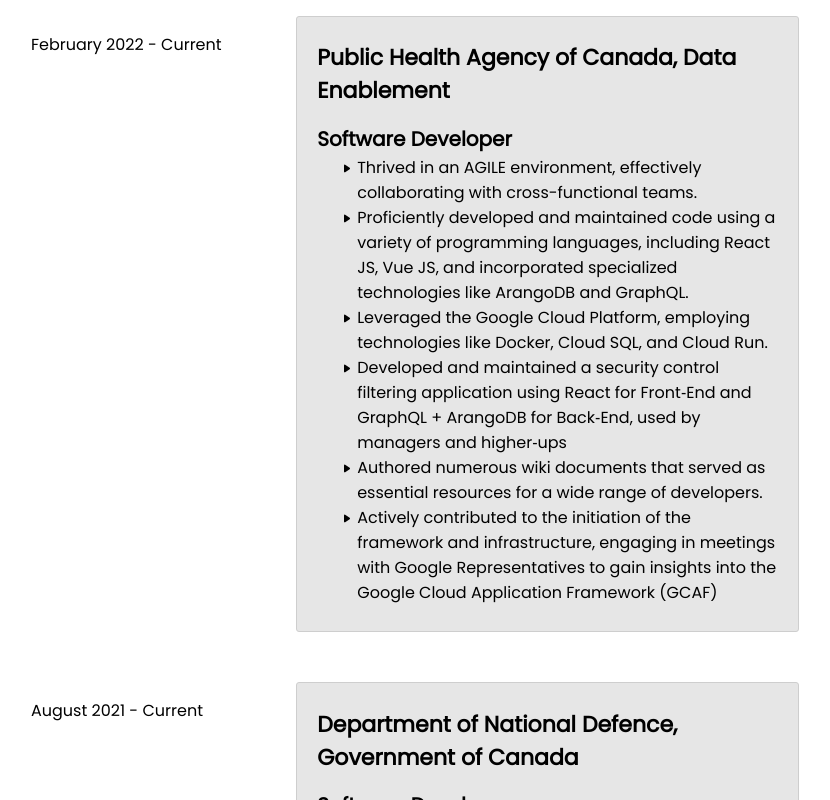
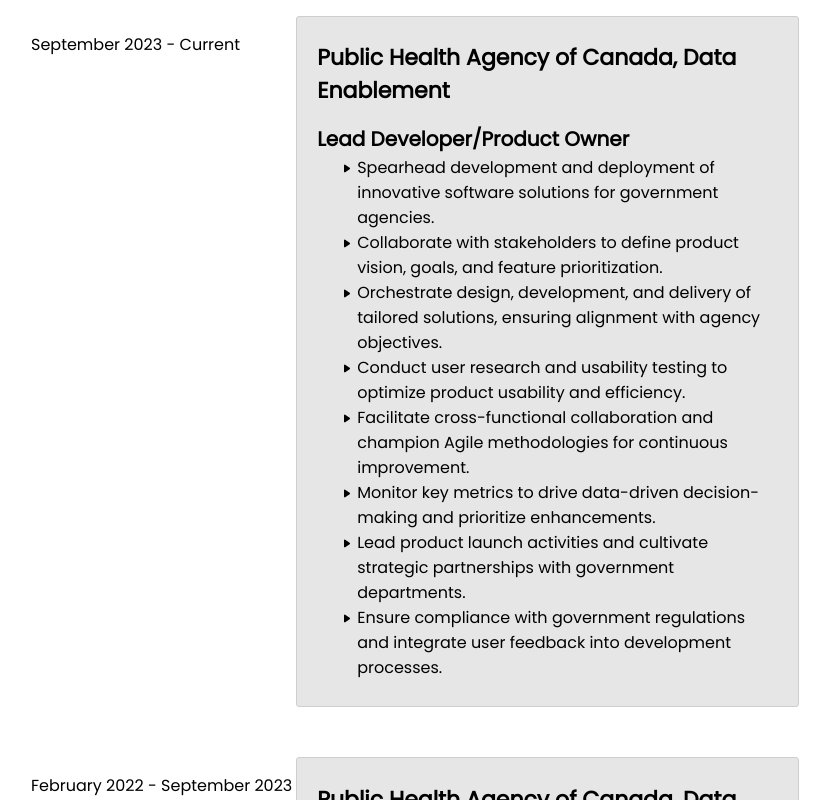
Before and after one commit to samiatoui/MyPortfolio, a React (Create React App) app: page / in a window 1280 px wide. Shown: the part 920-1720 px from the top of the page, without its empty margins (225-1055 px from the left). Built offline with nearby package versions, Linux system fonts and the light colour scheme; no server answers.

Commit message:
updated skills

```diff
--- a/src/components/Skills.js
+++ b/src/components/Skills.js
@@ -7,7 +7,7 @@ export default function Skills() {
   return (
     <div className="skills-main">
       <div className="skills-title">
-        <h1>My Toolbox</h1>
+        <h1>My Technical Toolbox</h1>
       </div>
 
       <div className="skills-container">
--- a/src/components/Workexp.js
+++ b/src/components/Workexp.js
@@ -4,9 +4,24 @@ import Experience from './Experience'; // Import the Experience component
 export default function Workexp() {
   const workExperiences = [
     {
+      jobTitle: 'Lead Developer/Product Owner',
+      company: 'Public Health Agency of Canada, Data Enablement',
+      date: 'September 2023 - Current',
+      responsibilities: [
+        'Spearhead development and deployment of innovative software solutions for government agencies.',
+        'Collaborate with stakeholders to define product vision, goals, and feature prioritization.',
+        'Orchestrate design, development, and delivery of tailored solutions, ensuring alignment with agency objectives.',
+        'Conduct user research and usability testing to optimize product usability and efficiency.',
+        'Facilitate cross-functional collaboration and champion Agile methodologies for continuous improvement.',
+        'Monitor key metrics to drive data-driven decision-making and prioritize enhancements.',
+        'Lead product launch activities and cultivate strategic partnerships with government departments.',
+        'Ensure compliance with government regulations and integrate user feedback into development processes.',
+      ]
+    },
+    {
         jobTitle: 'Software Developer',
         company: 'Public Health Agency of Canada, Data Enablement',
-        date: 'February 2022 - Current',
+        date: 'February 2022 - September 2023',
         responsibilities: [
           'Thrived in an AGILE environment, effectively collaborating with cross-functional teams.',
           'Proficiently developed and maintained code using a variety of programming languages, including React JS, Vue JS, and incorporated specialized technologies like ArangoDB and GraphQL.',
```
